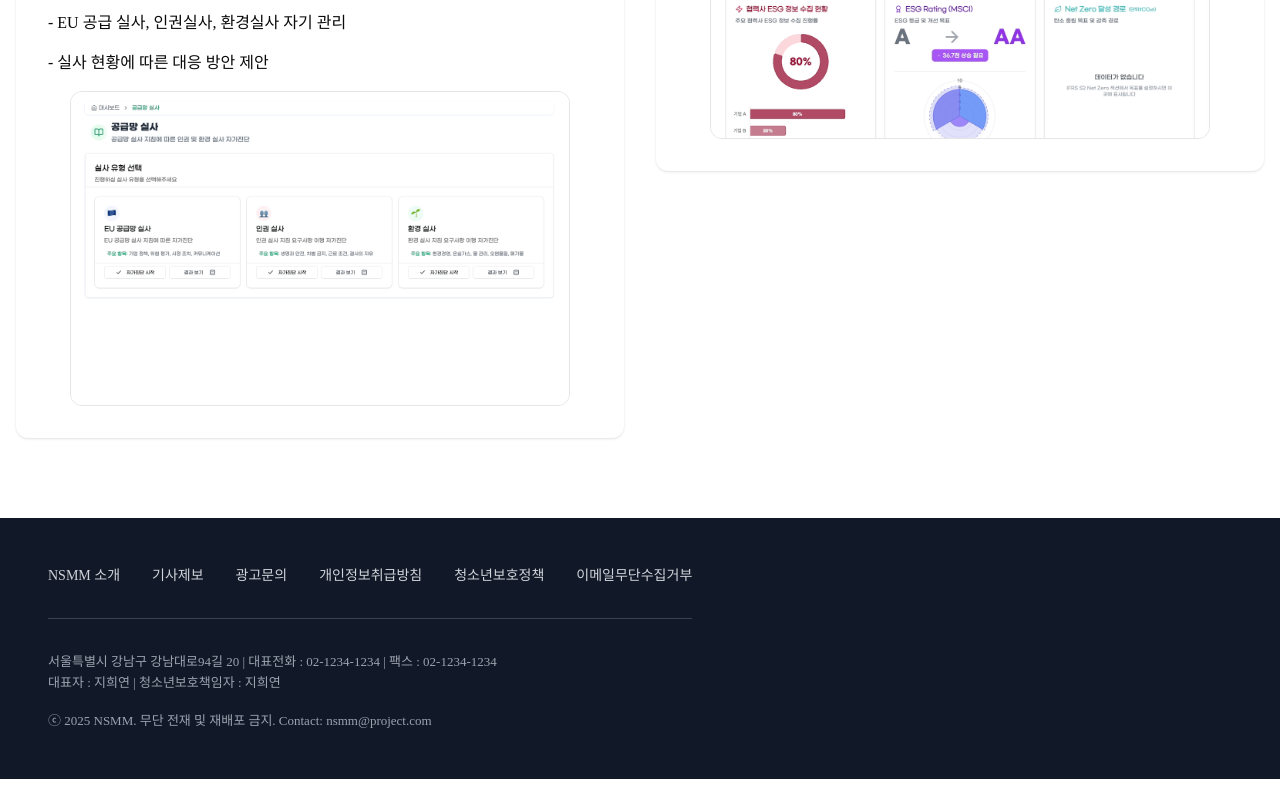
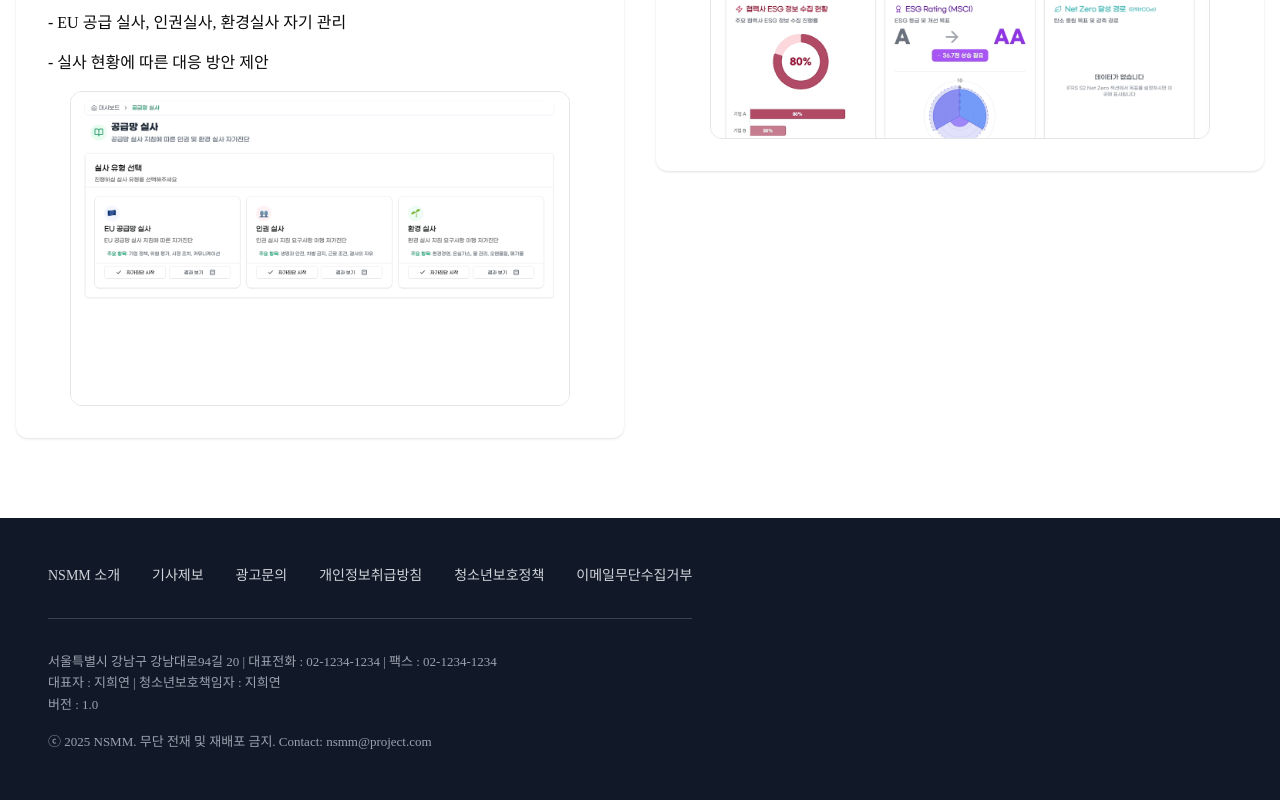
Before and after one commit to NextSpringMysqlMSA/ESG-project2-frontend, a Next.js app: page / in a window 1280 px wide. Shown: the part 1997-2797 px from the top of the page. Before the commit the page ends 2776 px from the top, so only its background shows below. Built offline with nearby package versions, Linux system fonts and the light colour scheme; a web font is replaced by a local one.

Commit message:
버전 1

```diff
--- a/src/app/(landing)/footer.tsx
+++ b/src/app/(landing)/footer.tsx
@@ -28,6 +28,7 @@ export default function Footer() {
             02-1234-1234
           </p>
           <p>대표자 : 지희연 | 청소년보호책임자 : 지희연</p>
+          <p>버전 : 1.0</p>
           <p className="mt-4">
             ⓒ 2025 NSMM. 무단 전재 및 재배포 금지. Contact: nsmm@project.com
           </p>
```
